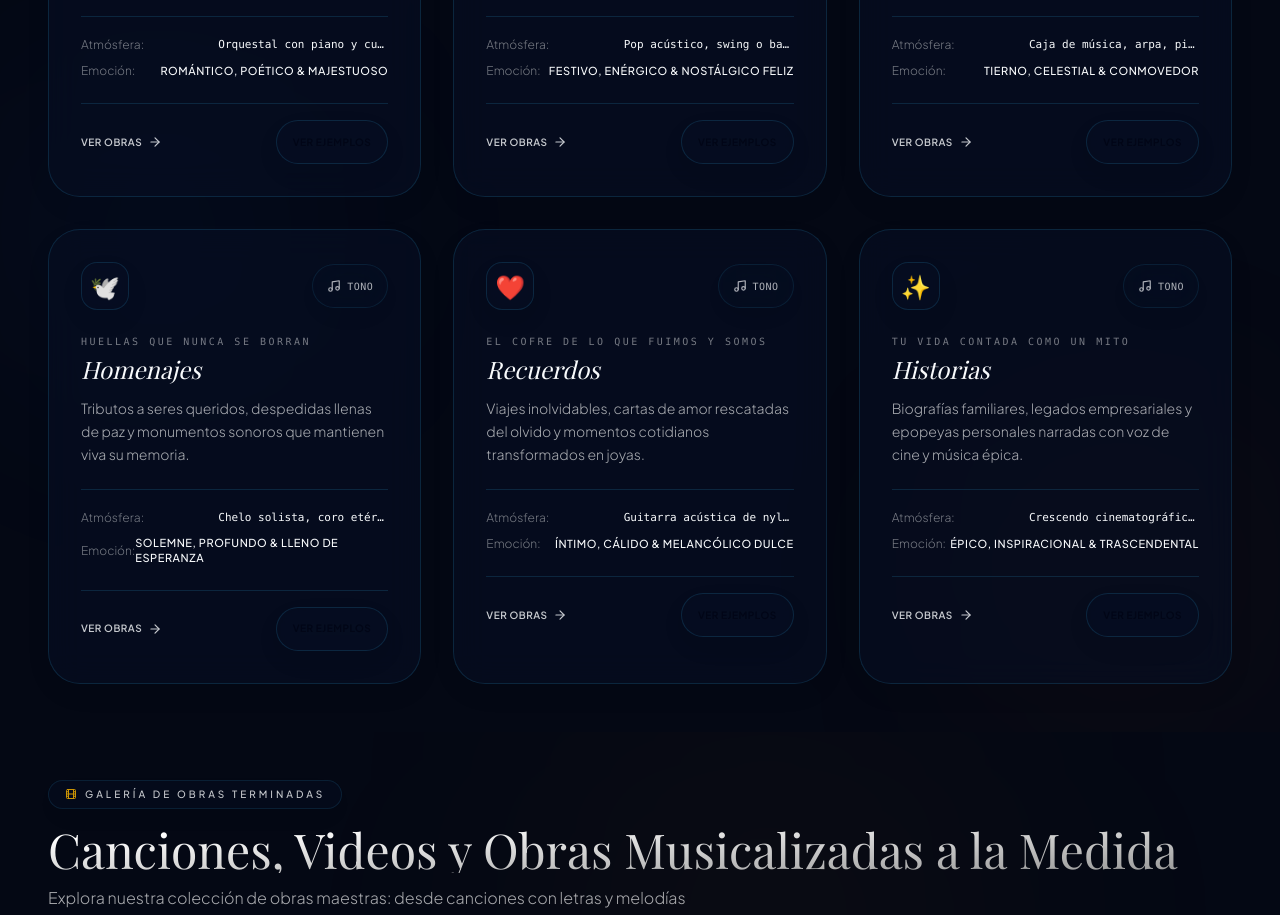
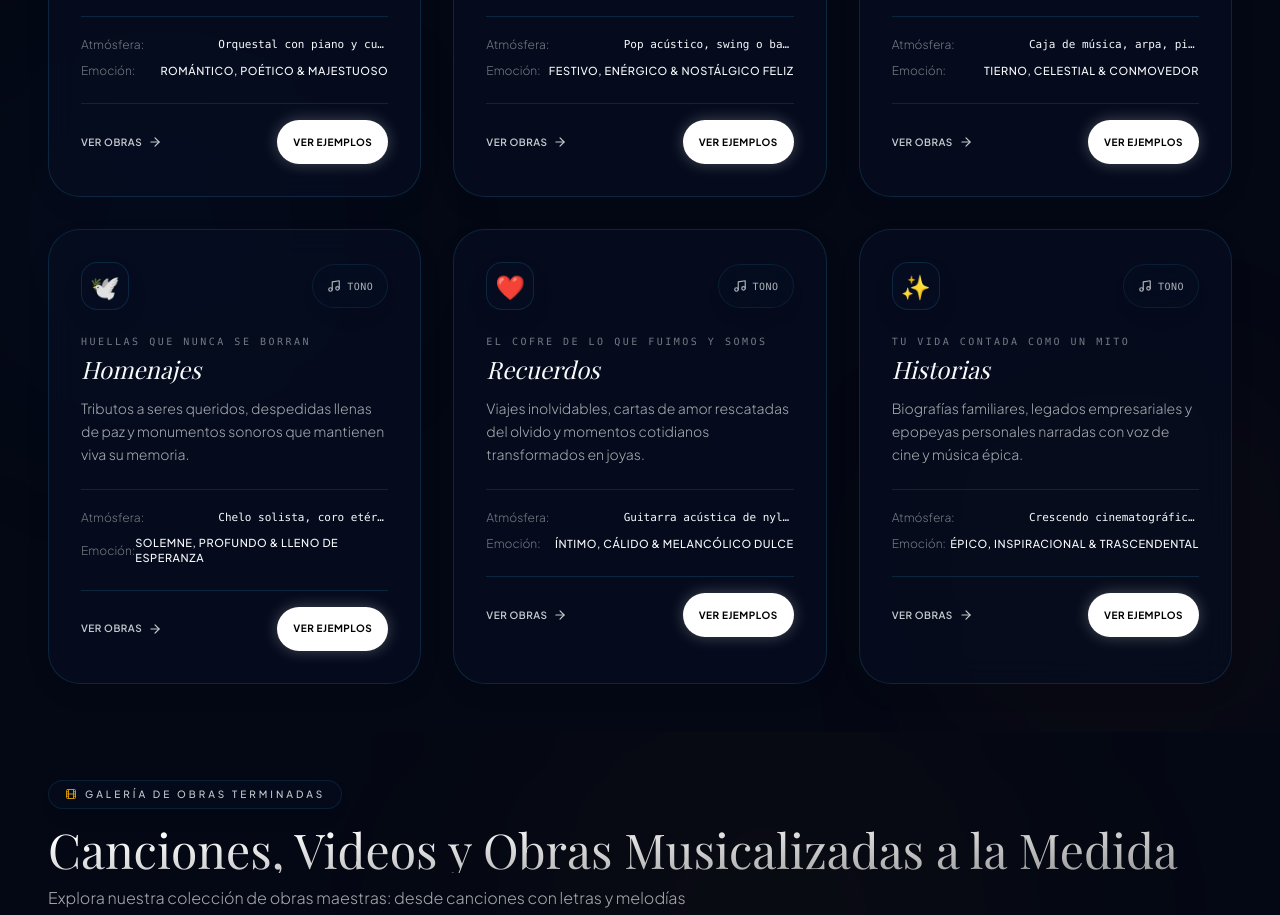
Before and after one commit to halvarez22/EternIA, a React (Vite) app: page / in a window 1280 px wide. Shown: the part 2440-3355 px from the top of the page. Built offline with nearby package versions, Linux system fonts and the light colour scheme; a web font is replaced by a local one.

Commit message:
style(ui): elimina clase glass para hacer visibles los botones de 'Ver Ejemplos'

```diff
--- a/src/components/CategoryShowcase3D.tsx
+++ b/src/components/CategoryShowcase3D.tsx
@@ -127,7 +127,7 @@ export const CategoryShowcase3D: React.FC<CategoryShowcase3DProps> = ({
                       e.stopPropagation();
                       onSelectCategory(cat.id);
                     }}
-                    className="touch-target glass px-4 py-1.5 rounded-full text-[10px] uppercase tracking-wider font-semibold text-[var(--btn-primary-text)] bg-[var(--btn-primary-bg)] hover:scale-105 transition-all shadow-md"
+                    className="touch-target px-4 py-1.5 rounded-full text-[10px] uppercase tracking-wider font-bold bg-white text-black hover:bg-neutral-200 hover:scale-105 transition-all shadow-[0_0_15px_rgba(255,255,255,0.25)]"
                   >
                     Ver Ejemplos
                   </button>
```
